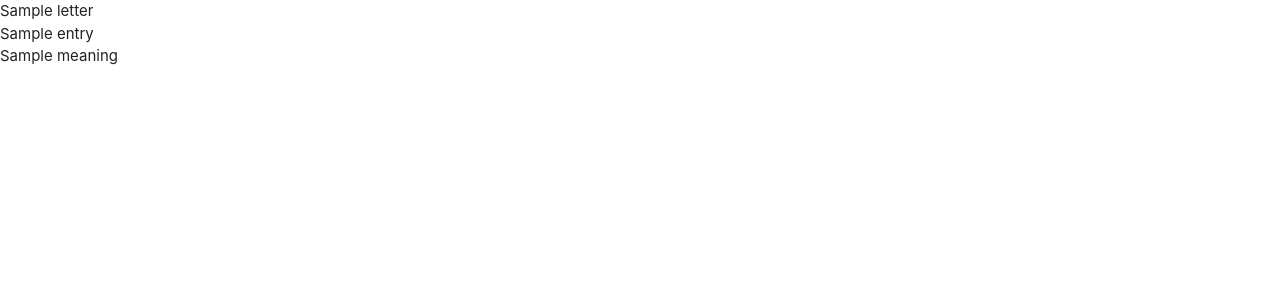
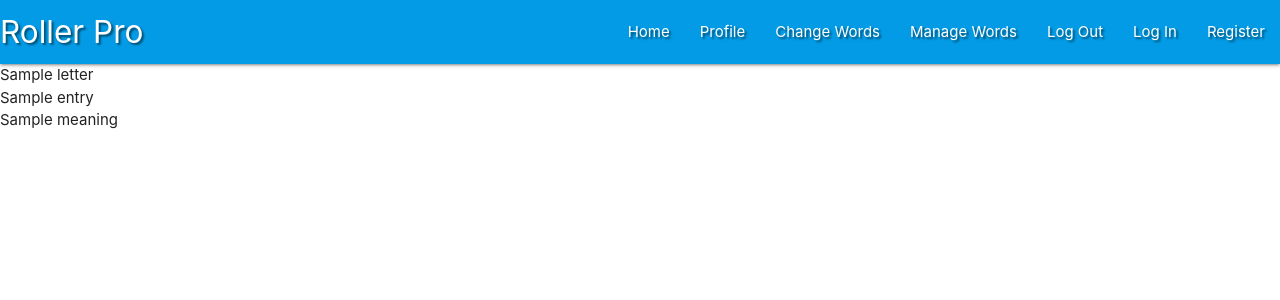
Before and after one commit to Code-Institute-Submissions/Milestone-Project-3-Roller-Coaster, a Flask app: page / in a window 1280 px wide. Shown: the top 300 px of the page. Run offline with Flask 2, Linux system fonts and the light colour scheme; a database or web service that is not in the repository returns one stand-in record (values such as "Sample title"); some libraries are stand-ins or nearby versions.

Commit message:
Add Materialize Navbar and Sidenav

```diff
--- a/static/css/style.css
+++ b/static/css/style.css
@@ -1,3 +1,3 @@
-body {
-
+.text-shadow{
+    text-shadow: 2px 2px 2px rgba(0, 0, 0, 0.5);
 }
--- a/static/js/script.js
+++ b/static/js/script.js
@@ -0,0 +1,3 @@
+$(document).ready(function(){
+    $('.sidenav').sidenav();
+  });
--- a/templates/base.html
+++ b/templates/base.html
@@ -9,10 +9,39 @@
     <link rel="stylesheet" href="{{ url_for('static', filename='css/style.css') }}" type="text/css">
     {% block styles %}
     {% endblock %}
-    <title>Task Manager</title>
     <title>Roller Pro</title>
 </head>
 <body>
+
+    <header>
+        <nav class="nav-extended text-shadow light-blue darken-1">
+            <div class="nav-wrapper">
+              <a href="#!" class="brand-logo">Roller Pro</a>
+              <a href="#" data-target="mobile-demo" class="sidenav-trigger"><i class="fas fa-bars"></i></a>
+              <ul class="right hide-on-med-and-down">
+                <li><a href="{{ url_for('get_terms') }}">Home</a></li>
+					<li><a href="#">Profile</a></li>
+					<li><a href="#">Change Words</a></li>
+					<li><a href="#">Manage Words</a></li>
+					<li><a href="#">Log Out</a></li>
+					<li><a href="#">Log In</a></li>
+					<li><a href="#">Register</a></li>
+              </ul>
+            </div>
+          </nav>
+
+          <ul class="sidenav" id="mobile-demo">
+            <li><h4 class="center-align light-blue-text text-darken 4">Roller Pro</h4></li>
+            <li><a href="{{ url_for('get_terms') }}">Home</a></li>
+					<li><a href="#">Profile</a></li>
+					<li><a href="#">Change Words</a></li>
+					<li><a href="#">Manage Words</a></li>
+					<li><a href="#">Log Out</a></li>
+					<li><a href="#">Log In</a></li>
+					<li><a href="#">Register</a></li>
+          </ul>
+    </header>
+
 
     {% block content %}
     {% endblock %}
```
